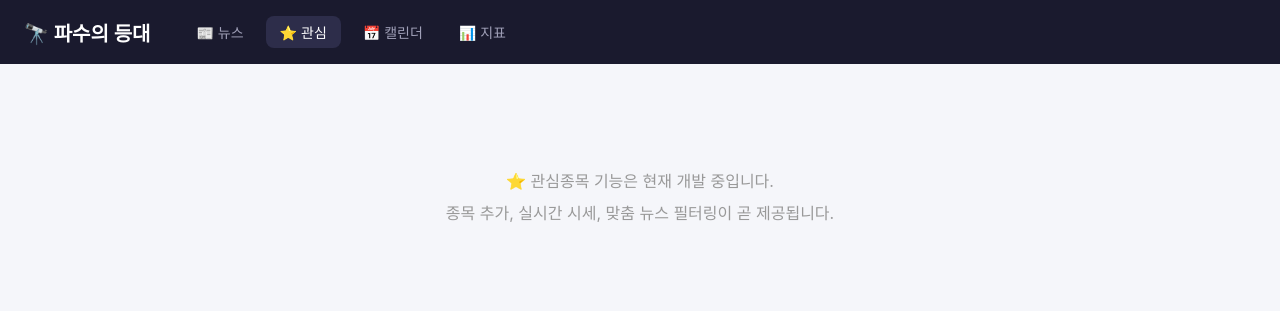
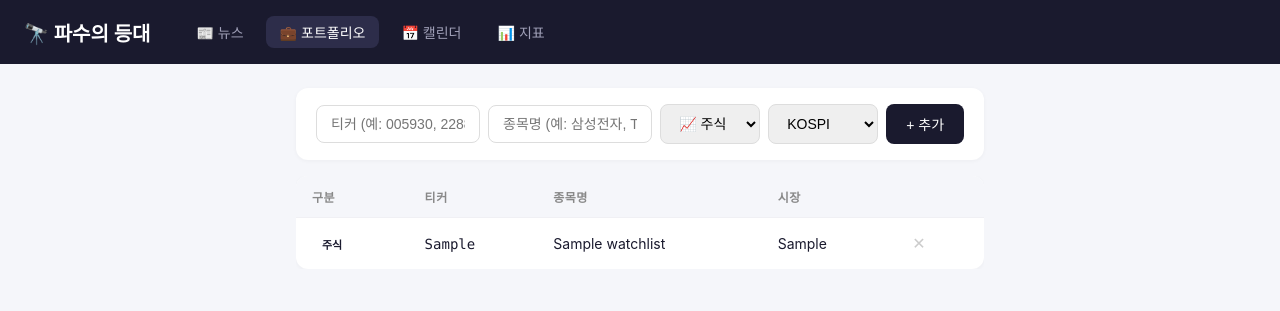
Before and after one commit to dalma-tian/pasu-lighthouse, a Flask app: page /watchlist in a window 1280 px wide. Shown: the top 311 px of the page. Run offline with Flask 3, Linux system fonts and the light colour scheme; tables that the repository leaves empty hold one stand-in row (values such as "Sample post").

Commit message:
feat: 포트폴리오 기능 추가 (수동 종목/ETF 등록, CRUD)

```diff
--- a/app.py
+++ b/app.py
@@ -39,9 +39,41 @@ def get_name(ticker):
     names = {'005930': '삼성전자', '000660': 'SK하이닉스', '329180': 'HD현대중공업'}
     return names.get(ticker, ticker)
 
-@app.route('/watchlist')
+@app.route('/watchlist', methods=['GET', 'POST'])
+@app.route('/portfolio', methods=['GET', 'POST'])
 def watchlist():
-    return render_template('watchlist.html')
+    db = get_db()
+    if request.method == 'POST':
+        ticker = request.form.get('ticker', '').strip().upper()
+        name = request.form.get('name', '').strip()
+        item_type = request.form.get('type', 'stock')
+        market = request.form.get('market', 'KOSPI')
+        if ticker and name:
+            try:
+                db.execute(
+                    'INSERT INTO watchlist (ticker, name, type, market) VALUES (?, ?, ?, ?)',
+                    (ticker, name, item_type, market)
+                )
+                db.commit()
+            except sqlite3.IntegrityError:
+                pass  # 중복 무시
+        db.close()
+        return '', 204
+
+    # GET
+    items = db.execute(
+        'SELECT * FROM watchlist ORDER BY added_at DESC'
+    ).fetchall()
+    db.close()
+    return render_template('watchlist.html', items=items)
+
+@app.route('/watchlist/delete/<int:item_id>', methods=['POST'])
+def watchlist_delete(item_id):
+    db = get_db()
+    db.execute('DELETE FROM watchlist WHERE id = ?', (item_id,))
+    db.commit()
+    db.close()
+    return '', 204
 
 @app.route('/calendar')
 def calendar():
--- a/models.py
+++ b/models.py
@@ -21,7 +21,8 @@ def init_db():
             CREATE TABLE IF NOT EXISTS watchlist (
                 id INTEGER PRIMARY KEY AUTOINCREMENT,
                 ticker TEXT NOT NULL,
-                name TEXT,
+                name TEXT NOT NULL,
+                type TEXT DEFAULT 'stock',
                 market TEXT DEFAULT 'KOSPI',
                 added_at TIMESTAMP DEFAULT CURRENT_TIMESTAMP
             );
@@ -45,6 +46,10 @@ def init_db():
                 updated_at TIMESTAMP DEFAULT CURRENT_TIMESTAMP
             );
         ''')
+        # 마이그레이션: type 컬럼 없으면 추가
+        cols = [row[1] for row in conn.execute('PRAGMA table_info(watchlist)').fetchall()]
+        if 'type' not in cols:
+            conn.execute('ALTER TABLE watchlist ADD COLUMN type TEXT DEFAULT \'stock\'')
     conn.close()
 
 def get_db():
--- a/static/style.css
+++ b/static/style.css
@@ -43,3 +43,52 @@ body { font-family: -apple-system, 'Segoe UI', sans-serif; background: #f5f6fa;
 
 .empty { text-align: center; padding: 80px 20px; color: #999; }
 .empty p { margin-bottom: 8px; }
+
+/* ── 포트폴리오 추가 폼 ── */
+.add-form {
+    background: white; border-radius: 12px; padding: 16px 20px;
+    margin-bottom: 16px; box-shadow: 0 1px 4px rgba(0,0,0,0.04);
+}
+.form-row {
+    display: flex; gap: 8px; flex-wrap: wrap; align-items: center;
+}
+.form-row input, .form-row select {
+    padding: 10px 14px; border: 1px solid #ddd; border-radius: 8px;
+    font-size: 14px; outline: none; transition: border .2s;
+}
+.form-row input:focus, .form-row select:focus { border-color: #3a6ff5; }
+.form-row input { flex: 1; min-width: 120px; }
+.form-row select { min-width: 100px; }
+.btn-add {
+    background: #1a1a2e; color: white; border: none; border-radius: 8px;
+    padding: 10px 20px; font-size: 14px; cursor: pointer; transition: background .2s;
+    white-space: nowrap;
+}
+.btn-add:hover { background: #3a6ff5; }
+
+/* ── 포트폴리오 테이블 ── */
+.portfolio-table-wrap { overflow-x: auto; }
+.portfolio-table {
+    width: 100%; border-collapse: collapse;
+    background: white; border-radius: 12px; overflow: hidden;
+    box-shadow: 0 1px 4px rgba(0,0,0,0.04);
+}
+.portfolio-table th {
+    background: #f5f6fa; padding: 12px 16px; text-align: left;
+    font-size: 12px; color: #888; text-transform: uppercase; letter-spacing: .5px;
+}
+.portfolio-table td {
+    padding: 12px 16px; border-top: 1px solid #f0f0f4; font-size: 14px;
+}
+.mono { font-family: 'SF Mono', 'Consolas', monospace; font-size: 13px; }
+.badge {
+    display: inline-block; padding: 2px 10px; border-radius: 12px;
+    font-size: 11px; font-weight: 600;
+}
+.badge-stock { background: #e8f0fe; color: #3a6ff5; }
+.badge-etf { background: #e8f5e9; color: #2e7d32; }
+.btn-del {
+    background: none; border: none; color: #ccc; font-size: 16px;
+    cursor: pointer; transition: color .2s; padding: 4px 8px;
+}
+.btn-del:hover { color: #e53935; }
--- a/templates/index.html
+++ b/templates/index.html
@@ -11,7 +11,7 @@
         <h1>🔭 파수의 등대</h1>
         <div class="tabs">
             <a href="/" class="active">📰 뉴스</a>
-            <a href="/watchlist">⭐ 관심</a>
+            <a href="/watchlist">💼 포트폴리오</a>
             <a href="/calendar">📅 캘린더</a>
             <a href="/dashboard">📊 지표</a>
         </div>
--- a/templates/watchlist.html
+++ b/templates/watchlist.html
@@ -1,8 +1,9 @@
 <!DOCTYPE html>
 <html lang="ko">
 <head>
-    <meta charset="UTF-8"><meta name="viewport" content="width=device-width, initial-scale=1.0">
-    <title>파수의 등대 — 관심종목</title>
+    <meta charset="UTF-8">
+    <meta name="viewport" content="width=device-width, initial-scale=1.0">
+    <title>파수의 등대 — 포트폴리오</title>
     <link rel="stylesheet" href="/static/style.css">
 </head>
 <body>
@@ -10,16 +11,95 @@
     <h1>🔭 파수의 등대</h1>
     <div class="tabs">
         <a href="/">📰 뉴스</a>
-        <a href="/watchlist" class="active">⭐ 관심</a>
+        <a href="/watchlist" class="active">💼 포트폴리오</a>
         <a href="/calendar">📅 캘린더</a>
         <a href="/dashboard">📊 지표</a>
     </div>
 </nav>
+
 <main class="feed">
-    <div class="empty">
-        <p>⭐ 관심종목 기능은 현재 개발 중입니다.</p>
-        <p>종목 추가, 실시간 시세, 맞춤 뉴스 필터링이 곧 제공됩니다.</p>
+    <!-- 추가 폼 -->
+    <form class="add-form" onsubmit="addItem(event)">
+        <div class="form-row">
+            <input type="text" id="ticker" placeholder="티커 (예: 005930, 228800)" required>
+            <input type="text" id="name" placeholder="종목명 (예: 삼성전자, TIGER 200)" required>
+            <select id="type">
+                <option value="stock">📈 주식</option>
+                <option value="etf">📊 ETF</option>
+            </select>
+            <select id="market">
+                <option value="KOSPI">KOSPI</option>
+                <option value="KOSDAQ">KOSDAQ</option>
+            </select>
+            <button type="submit" class="btn-add">+ 추가</button>
+        </div>
+    </form>
+
+    <!-- 종목 목록 -->
+    <div class="portfolio-table-wrap">
+        {% if items %}
+        <table class="portfolio-table">
+            <thead>
+                <tr>
+                    <th>구분</th>
+                    <th>티커</th>
+                    <th>종목명</th>
+                    <th>시장</th>
+                    <th></th>
+                </tr>
+            </thead>
+            <tbody id="item-list">
+                {% for item in items %}
+                <tr data-id="{{ item.id }}">
+                    <td><span class="badge badge-{{ item.type }}">{{ 'ETF' if item.type == 'etf' else '주식' }}</span></td>
+                    <td class="mono">{{ item.ticker }}</td>
+                    <td>{{ item.name }}</td>
+                    <td>{{ item.market }}</td>
+                    <td><button class="btn-del" onclick="deleteItem({{ item.id }}, this)">✕</button></td>
+                </tr>
+                {% endfor %}
+            </tbody>
+        </table>
+        {% else %}
+        <div class="empty">
+            <p>💼 아직 추가된 종목이 없습니다.</p>
+            <p>위 폼에 티커와 종목명을 입력해 추가해보세요. ETF도 가능합니다.</p>
+        </div>
+        {% endif %}
     </div>
 </main>
+
+<script>
+async function addItem(e) {
+    e.preventDefault();
+    const ticker = document.getElementById('ticker').value.trim().toUpperCase();
+    const name = document.getElementById('name').value.trim();
+    const type = document.getElementById('type').value;
+    const market = document.getElementById('market').value;
+    if (!ticker || !name) return;
+
+    const formData = new FormData();
+    formData.append('ticker', ticker);
+    formData.append('name', name);
+    formData.append('type', type);
+    formData.append('market', market);
+
+    await fetch('/watchlist', { method: 'POST', body: formData });
+    location.reload();
+}
+
+async function deleteItem(id, btn) {
+    await fetch('/watchlist/delete/' + id, { method: 'POST' });
+    const row = btn.closest('tr');
+    row.style.transition = 'opacity 0.3s';
+    row.style.opacity = '0';
+    setTimeout(() => {
+        row.remove();
+        if (document.querySelectorAll('#item-list tr').length === 0) {
+            location.reload();
+        }
+    }, 300);
+}
+</script>
 </body>
 </html>
```
